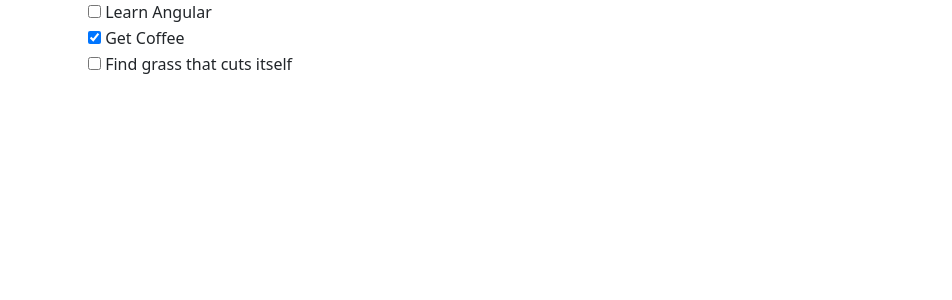
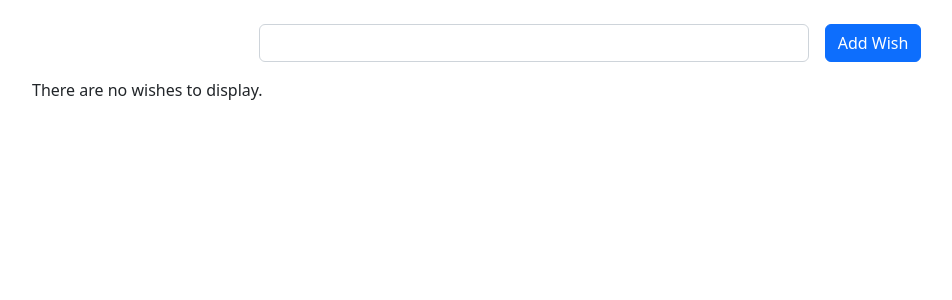
Before and after one commit to SmallPeenwow/wishlist, an Angular app: page / in a window 1280 px wide. Shown: the top 300 px of the page, without its empty margins (50-1002 px from the left). Built offline with nearby package versions, Linux system fonts and the light colour scheme.

Commit message:
Using ngModel To Bind Values To Form Controls Done

```diff
--- a/src/app/app.component.html
+++ b/src/app/app.component.html
@@ -1,4 +1,25 @@
 <div class="container">
+
+  <form class="row mt-3 gx-3 gy-2 align-items-center justify-content-center">
+    <div class="col-sm-6">
+      <label class="visually-hidden" for="specificSizeInputName">Wish</label>
+      <input
+        type="text"
+        name="new-wish-text"
+        class="form-control"
+        [(ngModel)]="newWishText"
+      >
+    </div>
+    <div class="col-auto">
+      <button
+        type="submit"
+        class="btn btn-primary"
+        (click)="$event.preventDefault(); addNewWish()"
+      >Add Wish</button>
+    </div>
+  </form>
+
+  <div class="row mt-3">
 
     <div *ngIf="items.length === 0;  else showItems">
       There are no wishes to display.
@@ -21,4 +42,7 @@
         </li>
       </ul>
     </ng-template>
+
   </div>
+
+</div>
--- a/src/app/app.component.ts
+++ b/src/app/app.component.ts
@@ -8,11 +8,19 @@
 })
 export class AppComponent {
   items: WishItem[] = [
-    new WishItem('Learn Angular'),
-    new WishItem('Get Coffee', true),
-    new WishItem('Find grass that cuts itself'),
+    // new WishItem('Learn Angular'),
+    // new WishItem('Get Coffee', true),
+    // new WishItem('Find grass that cuts itself'),
   ];
+
+  newWishText = '';
+
   title = 'wishlist';
+
+  addNewWish() {
+    this.items.push(new WishItem(this.newWishText));
+    this.newWishText = '';
+  }
 
   toggleItem(item: WishItem) {
     item.isComplete = !item.isComplete;
```
Also changed, not shown: src/app/app.module.ts (+5 -8 lines). Lines whose indentation alone changed are shown as unchanged.
